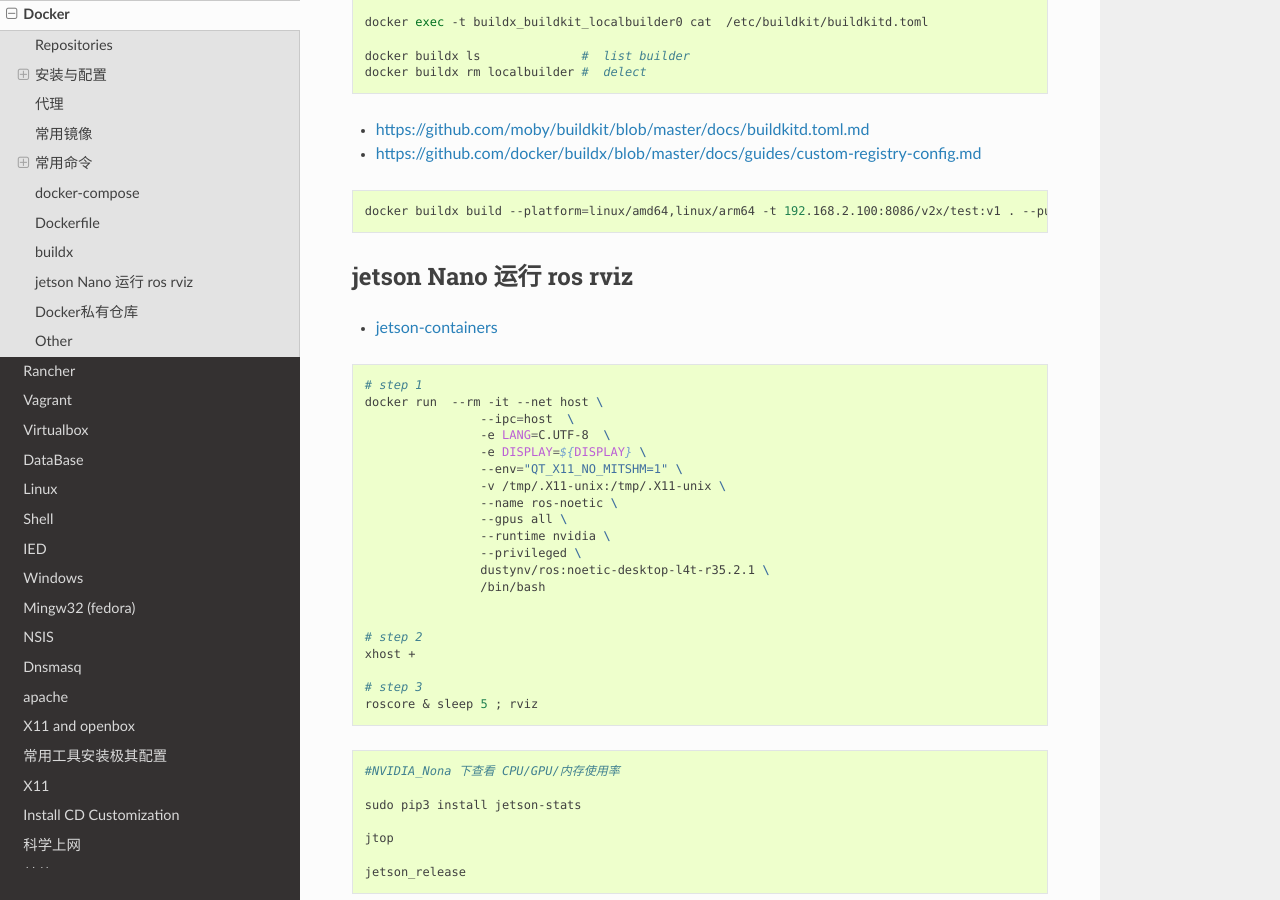
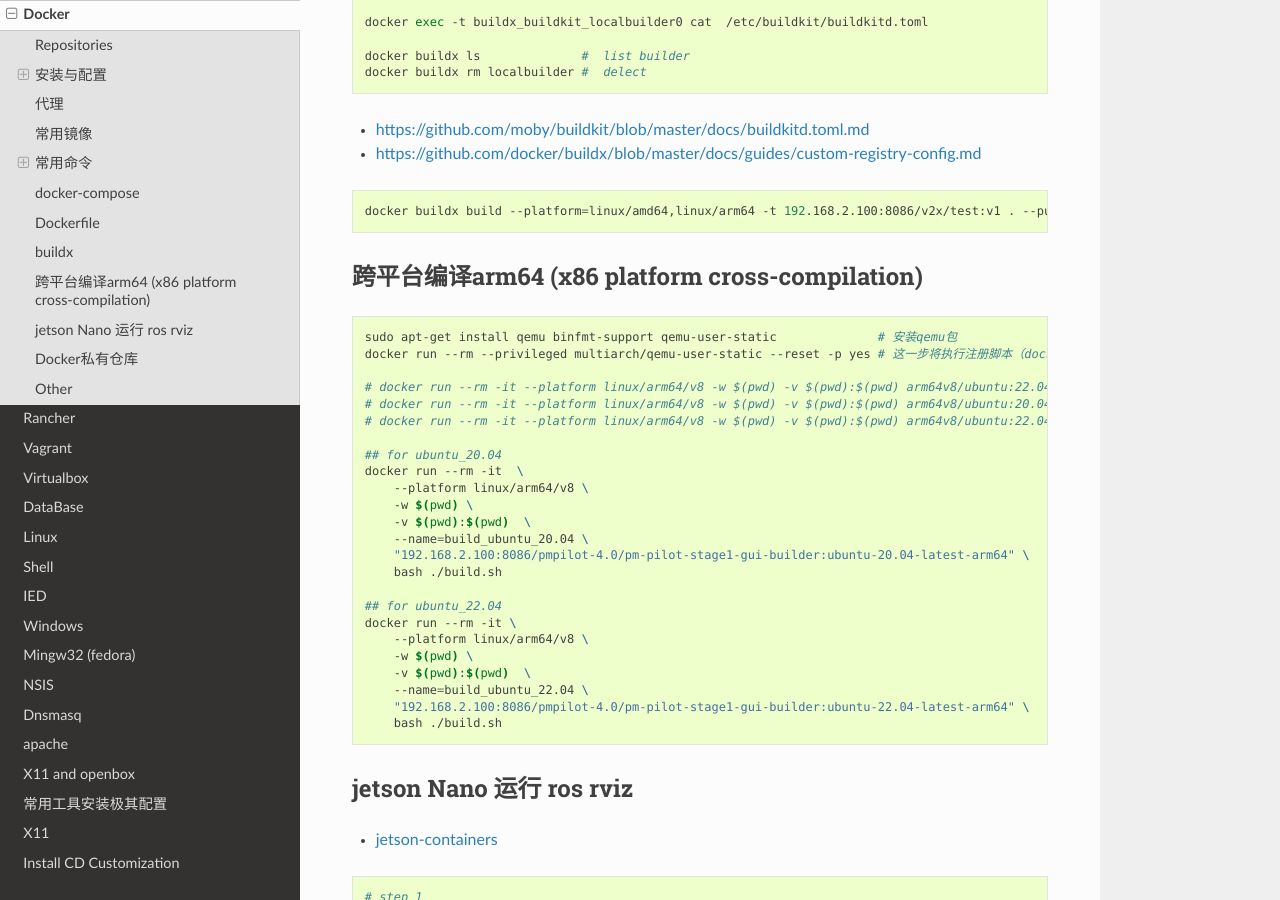
Before and after one commit to my-rds-store/my_space, a Sphinx documentation site: the page built from source/docker/index.rst, in a window 1280 px wide and 900 px high, scrolled down 9479 px. Built offline with Sphinx 7.4.7 and the Read the Docs theme 3.1.0, drawn with Linux system fonts in a browser that asks for light colours.

Commit message:
updaet ...

```diff
--- a/source/docker/index.rst
+++ b/source/docker/index.rst
@@ -582,6 +582,38 @@
 
     docker buildx build --platform=linux/amd64,linux/arm64 -t 192.168.2.100:8086/v2x/test:v1 . --push
 
+************************************************************
+跨平台编译arm64 (x86 platform cross-compilation)
+************************************************************
+
+.. code-block:: bash
+
+    sudo apt-get install qemu binfmt-support qemu-user-static              # 安装qemu包
+    docker run --rm --privileged multiarch/qemu-user-static --reset -p yes # 这一步将执行注册脚本（docker+qemu功能）
+
+    # docker run --rm -it --platform linux/arm64/v8 -w $(pwd) -v $(pwd):$(pwd) arm64v8/ubuntu:22.04 uname -m
+    # docker run --rm -it --platform linux/arm64/v8 -w $(pwd) -v $(pwd):$(pwd) arm64v8/ubuntu:20.04 bash ./build.sh
+    # docker run --rm -it --platform linux/arm64/v8 -w $(pwd) -v $(pwd):$(pwd) arm64v8/ubuntu:22.04 bash ./build.sh
+
+    ## for ubuntu_20.04
+    docker run --rm -it  \
+        --platform linux/arm64/v8 \
+        -w $(pwd) \
+        -v $(pwd):$(pwd)  \
+        --name=build_ubuntu_20.04 \
+        "192.168.2.100:8086/pmpilot-4.0/pm-pilot-stage1-gui-builder:ubuntu-20.04-latest-arm64" \
+        bash ./build.sh
+
+    ## for ubuntu_22.04
+    docker run --rm -it \
+        --platform linux/arm64/v8 \
+        -w $(pwd) \
+        -v $(pwd):$(pwd)  \
+        --name=build_ubuntu_22.04 \
+        "192.168.2.100:8086/pmpilot-4.0/pm-pilot-stage1-gui-builder:ubuntu-22.04-latest-arm64" \
+        bash ./build.sh
+
+
 
 ******************************
 jetson Nano 运行 ros rviz
```
